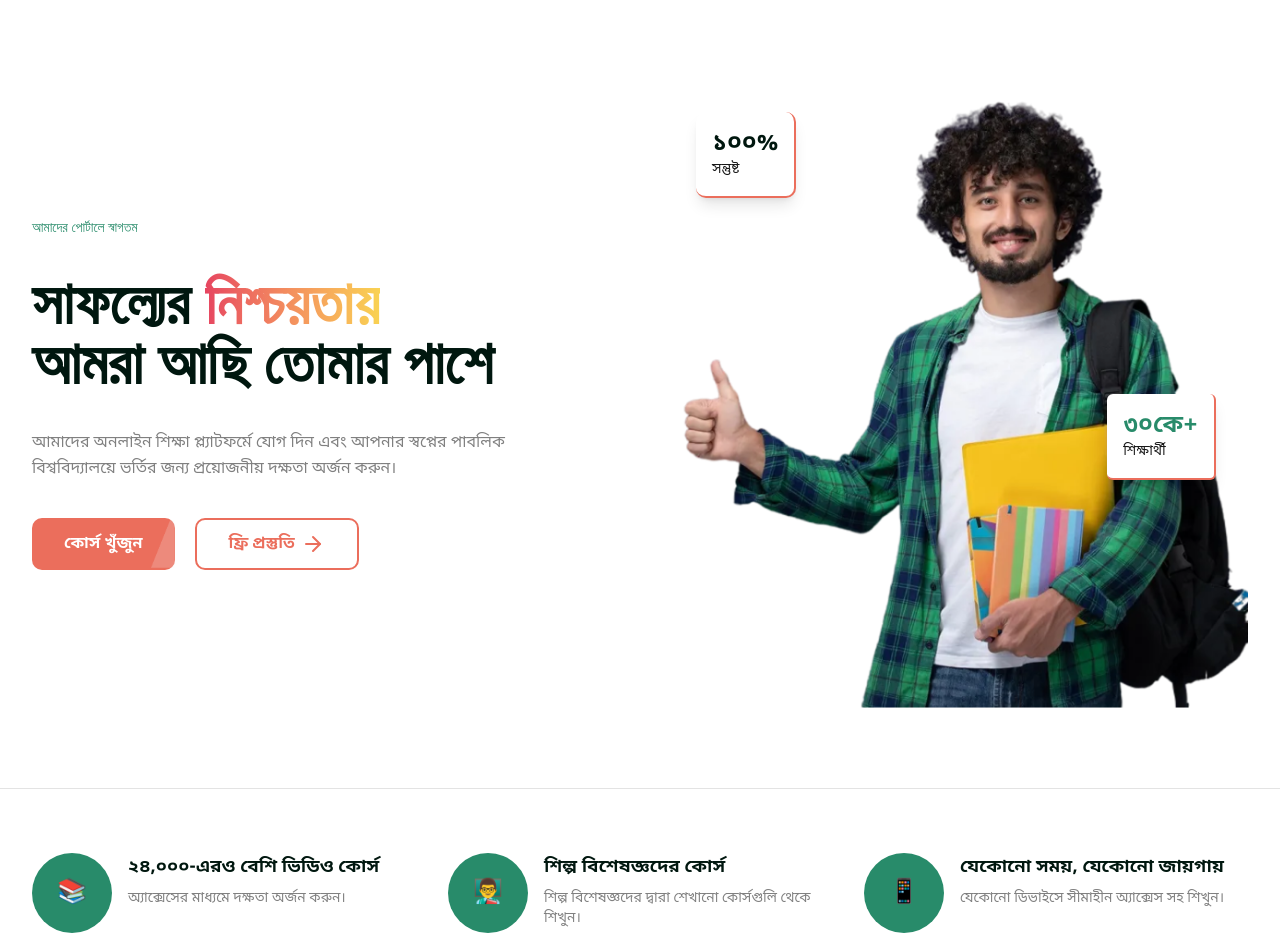
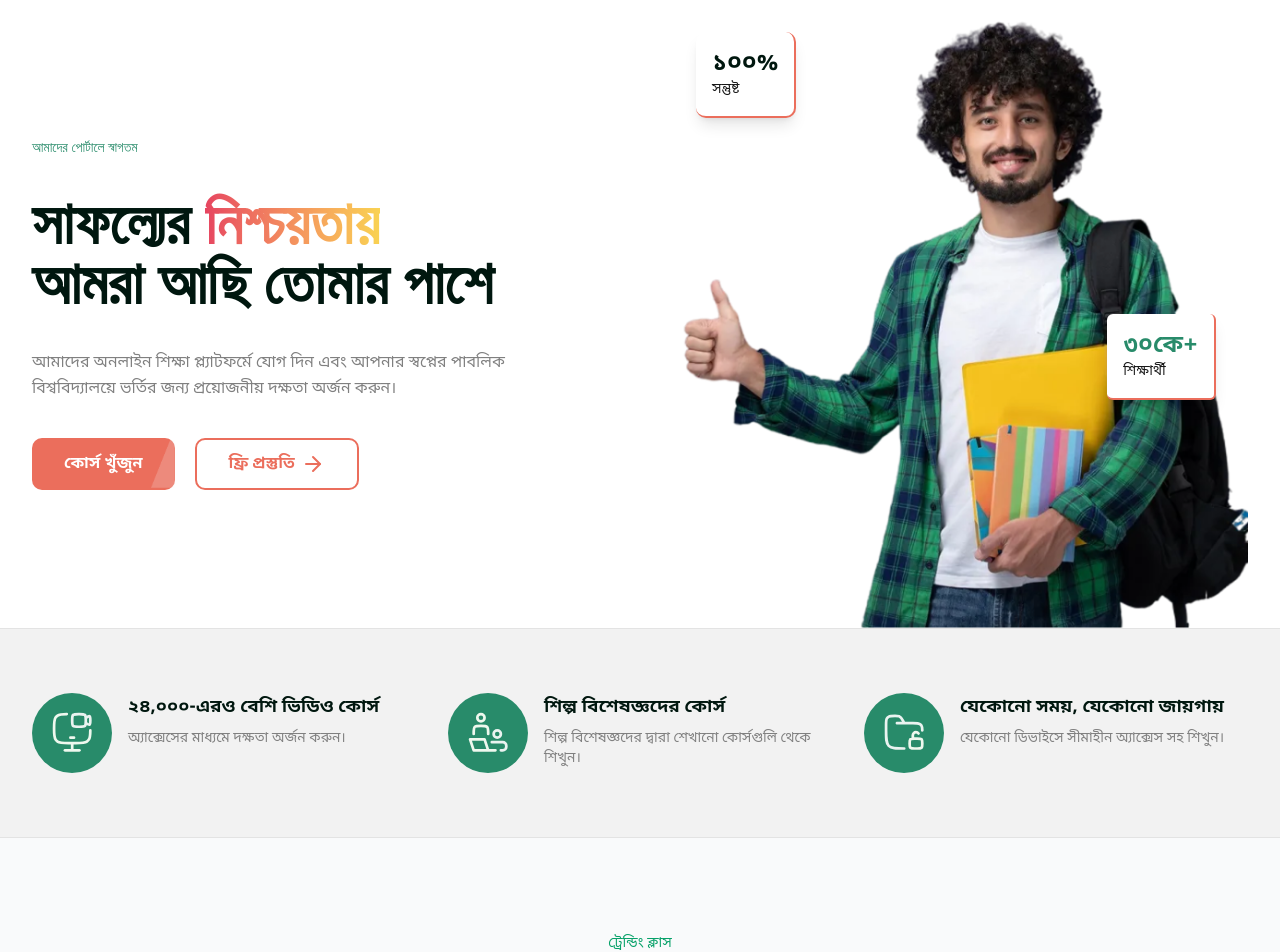
Before and after one commit to Nexistbd/shawon-sir-client, a Next.js app: page / in a window 1280 px wide. Shown: the top 952 px of the page. Built offline with nearby package versions, Linux system fonts and the light colour scheme.

Commit message:
complete hero section

```diff
--- a/src/components/sections/BenefitsSection.tsx
+++ b/src/components/sections/BenefitsSection.tsx
@@ -1,15 +1,18 @@
 "use client";
+
+import assets from "@/assets";
+import Image from "next/image";
 
 export const BenefitsSection = () => {
   return (
-    <section className="bg-white border-t border-b border-[#e3e3e3] py-16">
+    <section className="bg-[#f2f2f2] border-t border-b border-[#e3e3e3] py-16">
       <div className="container mx-auto px-4 sm:px-6 lg:px-8">
         <div className="grid grid-cols-1 md:grid-cols-3 gap-8">
           {/* Benefit 1 */}
           <div className="flex gap-4">
             <div className="flex-shrink-0">
               <div className="flex items-center justify-center h-20 w-20 rounded-full bg-[#288b6a]">
-                <span className="text-white text-2xl">📚</span>
+                <Image src={assets.icons.pc} alt="pc" />
               </div>
             </div>
             <div>
@@ -26,7 +29,7 @@ export const BenefitsSection = () => {
           <div className="flex gap-4">
             <div className="flex-shrink-0">
               <div className="flex items-center justify-center h-20 w-20 rounded-full bg-[#288b6a]">
-                <span className="text-white text-2xl">👨‍🏫</span>
+                <Image src={assets.icons.man} alt="man" />
               </div>
             </div>
             <div>
@@ -43,7 +46,7 @@ export const BenefitsSection = () => {
           <div className="flex gap-4">
             <div className="flex-shrink-0">
               <div className="flex items-center justify-center h-20 w-20 rounded-full bg-[#288b6a]">
-                <span className="text-white text-2xl">📱</span>
+                <Image src={assets.icons.file} alt="file" />
               </div>
             </div>
             <div>
--- a/src/components/sections/ClassCard.tsx
+++ b/src/components/sections/ClassCard.tsx
@@ -12,7 +12,7 @@ const ClassCard: React.FC<ClassCardProps> = ({
   icon,
 }) => (
   <div className="bg-white rounded-2xl overflow-hidden shadow-lg hover:shadow-xl transition-shadow">
-    <div className="relative h-64 bg-gradient-to-b from-transparent to-black/30">
+    <div className="relative h-64 bg-linear-to-b from-transparent to-black/30">
       <img src={image} alt={title} className="w-full h-full object-cover" />
       <div className="absolute inset-0 flex items-center justify-center">
         <div className="bg-white/20 backdrop-blur rounded-full w-16 h-16 flex items-center justify-center">
@@ -20,7 +20,7 @@ const ClassCard: React.FC<ClassCardProps> = ({
         </div>
       </div>
 
-      <div className="bg-gradient-to-t from-black/80 to-transparent p-6 absolute bottom-0 w-full">
+      <div className="bg-linear-to-t from-black/80 to-transparent p-6 absolute bottom-0 w-full">
         <div className="bg-[#ff7f50] text-white text-xs font-bold px-3 py-1 rounded-full inline-block mb-3">
           {duration}
         </div>
--- a/src/components/sections/HeroSection.tsx
+++ b/src/components/sections/HeroSection.tsx
@@ -3,12 +3,13 @@
 import assets from "@/assets";
 import Image from "next/image";
 import { ArrowRight } from "lucide-react";
+import heroImage from "@/assets/heroImage.png";
 
 // Assets
 
 export const HeroSection = () => {
   return (
-    <section className="bg-white py-20">
+    <section className="bg-white ">
       <div className="container mx-auto px-4 sm:px-6 lg:px-8">
         <div className="grid grid-cols-1 lg:grid-cols-2 gap-12 items-center">
           {/* Left Content */}
@@ -56,12 +57,13 @@ export const HeroSection = () => {
           {/* Right Image */}
           <div className="relative">
             <Image
-              src={assets.images.hero}
+              src={heroImage}
               alt="Hero"
               className="w-full rounded-lg"
               width={630}
               height={650}
             />
+
             {/* Stats Cards */}
             <div className="absolute border-e-2 border-b-2  border-r-primary border-b-primary top-8 left-8 bg-white rounded-lg p-4 shadow-lg">
               <div className="text-2xl font-bold text-[#00170f]">১০০%</div>
```
